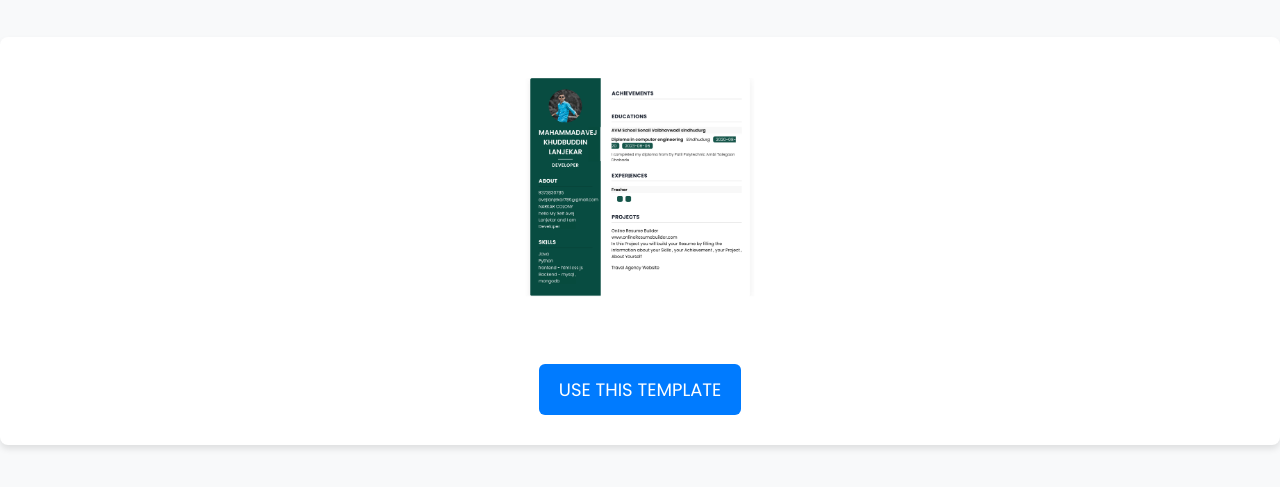
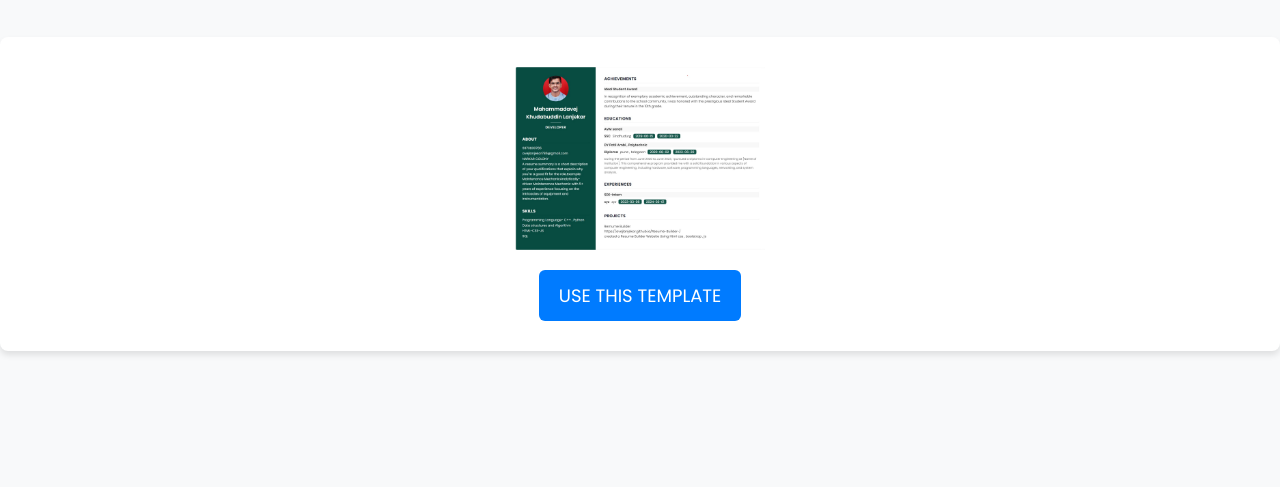
Before and after one commit to Avejlanjekar/Resume-Builder-, a plain HTML site: page template.html in a window 1280 px wide. Shown: the part 95-582 px from the top of the page. Drawn offline with Linux system fonts and the light colour scheme.

Commit message:
Update template.html

```diff
--- a/template.html
+++ b/template.html
@@ -13,7 +13,7 @@
     </div>
     <div class="container">
         <div class="box">
-            <img src="images/resume template 1.png" alt="">
+            <img src="images/resume template img.jpeg" alt="">
             <a href="resume.html" class="btn">USE THIS TEMPLATE</a>
         </div>
     </div>
```
